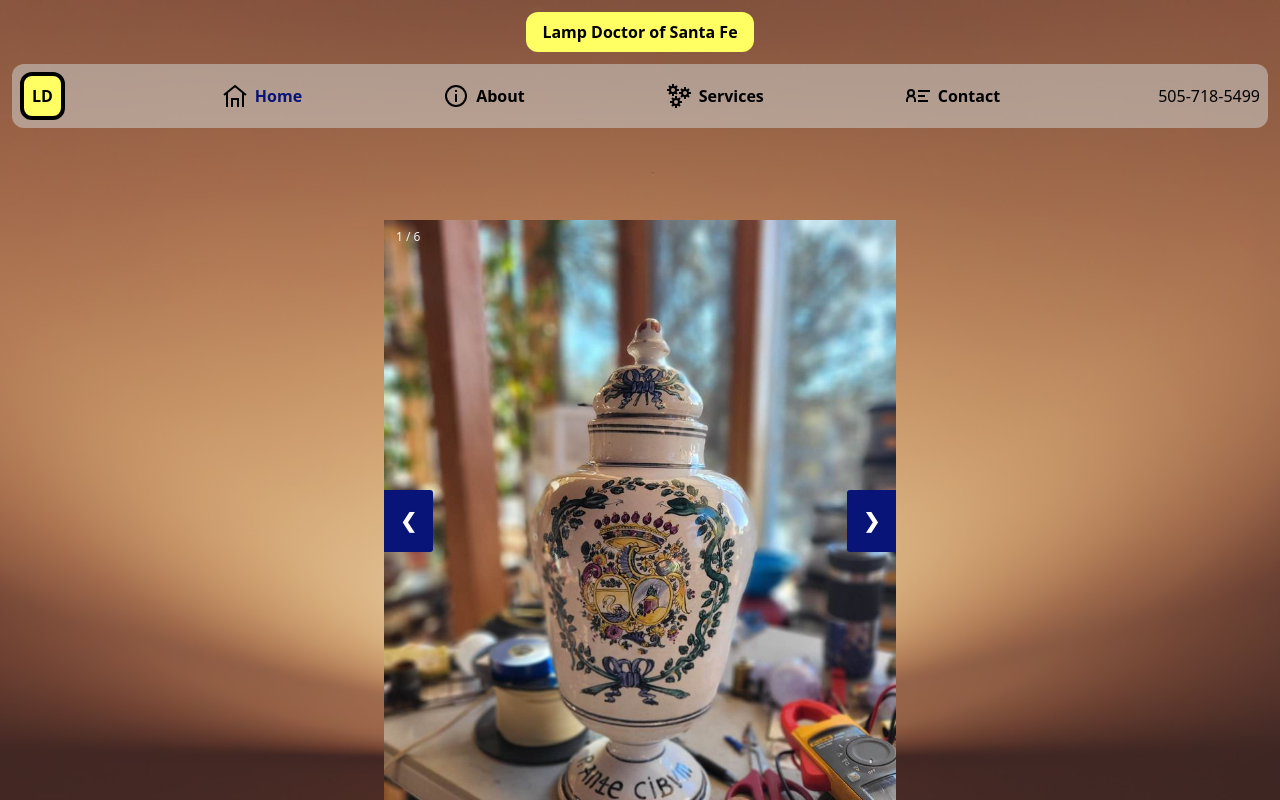
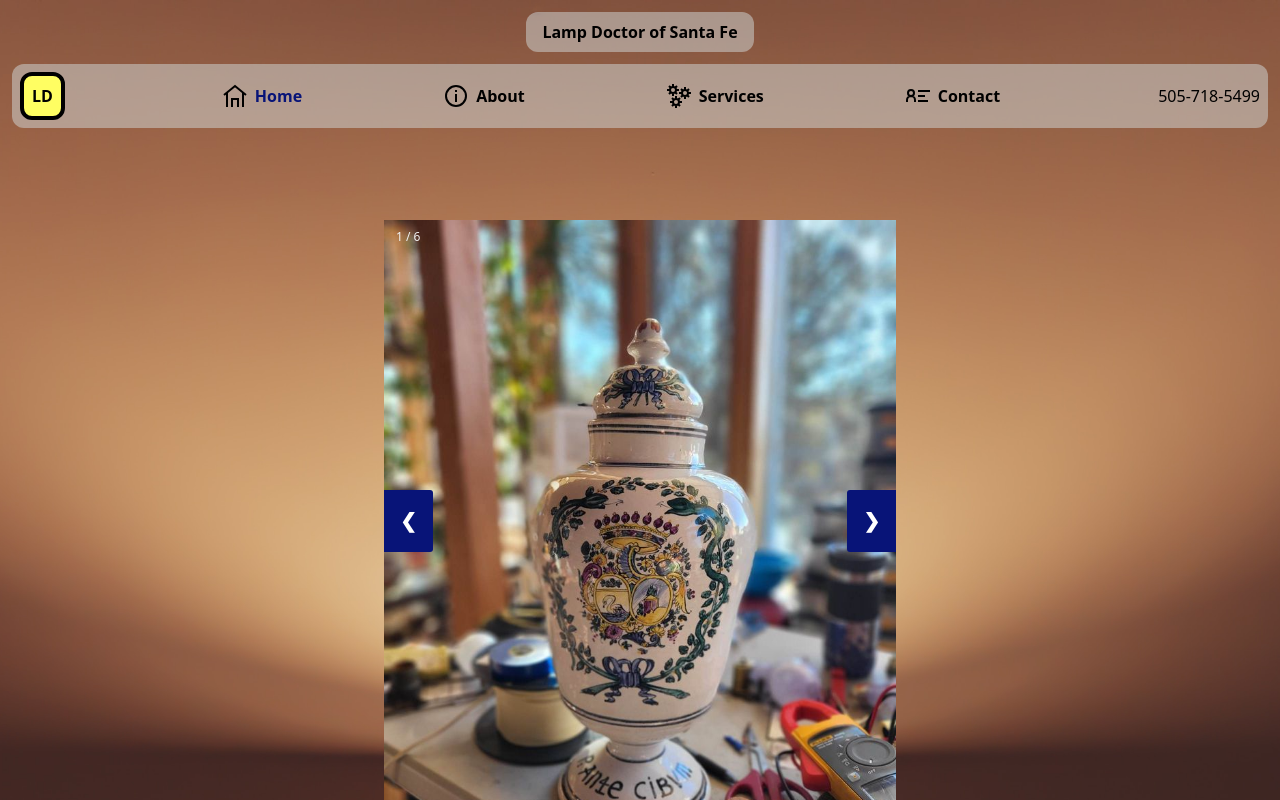
Before and after one commit to TheClutchC/lamp-doctor, a React (Create React App) app: page / in a window 1280 px wide. Shown: the top 800 px of the page. Built offline with nearby package versions, Linux system fonts and the light colour scheme; the HTML template or start-up script is replaced by a standard one.

Commit message:
revert company name color scheme

```diff
--- a/src/components/forHeader/CompanyName.js
+++ b/src/components/forHeader/CompanyName.js
@@ -2,7 +2,7 @@ import { Link } from "react-router-dom";
 
 const CompanyName = () => {
   return (
-    <Link to="/" className="flex font-extrabold px-4 py-2 rounded-xl bg-yellowesque">
+    <Link to="/" className="flex font-extrabold px-4 py-2 rounded-xl bg-platinum bg-opacity-50">
       Lamp Doctor of Santa Fe
     </Link>
   );
```
